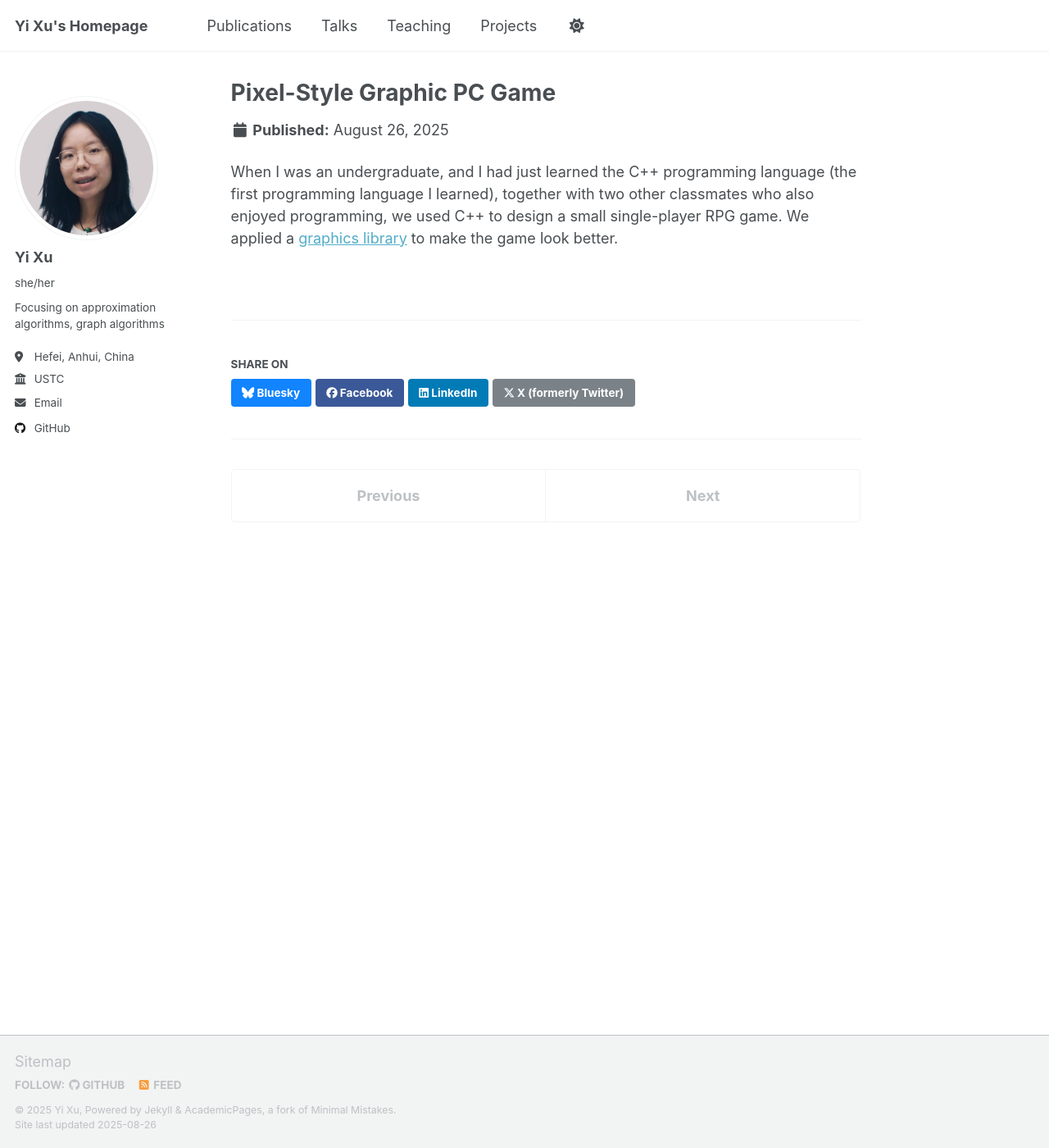
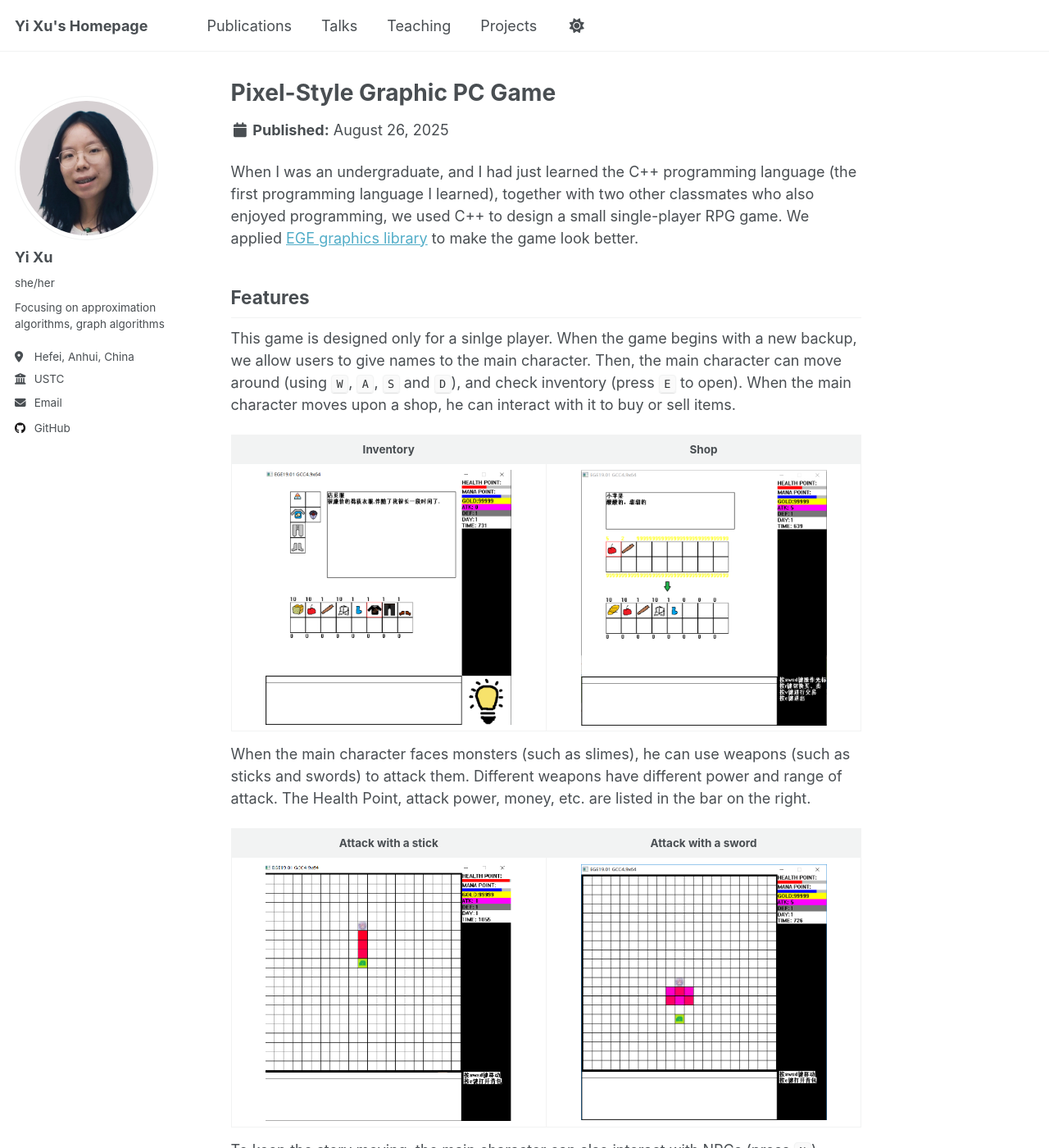
Before and after one commit to yixu-cs/yixu-cs.github.io, a Jekyll site: the page built from _projects/2019-PCGame.md, in a window 1280 px wide and 1400 px high. Shown: the whole window at 82% size. Built offline with Jekyll 4.4.1, drawn with Linux system fonts in a browser that asks for light colours; a script that is not in the unit is left out; some of the changed text lies outside the part shown.

Commit message:
finished detailed description of PC game project

```diff
--- a/_projects/2019-PCGame.md
+++ b/_projects/2019-PCGame.md
@@ -1,14 +1,61 @@
 ---
 title: "Pixel-Style Graphic PC Game"
+role: "Participant."
 start: 2019-10-01
 end: 2020-06-12
 excerpt: "Utilized C++ to implement features for character navigation, combat, item selection, map loading and NPC iteraction. <br/><img src='/images/projects/game-overview.png' width='400' />"
 collection: projects
 ---
 
-When I was an undergraduate, and I had just learned the C++ programming language (the first programming language I learned), together with two other classmates who also enjoyed programming, we used C++ to design a small single-player RPG game. We applied a [graphics library](https://xege.org/) to make the game look better.
+When I was an undergraduate, and I had just learned the C++ programming language (the first programming language I learned), together with two other classmates who also enjoyed programming, we used C++ to design a small single-player RPG game. We applied [EGE graphics library](https://xege.org/) to make the game look better.
+
+Features
+------
+
+This game is designed only for a sinlge player. When the game begins with a new backup, we allow users to give names to the main character.
+Then, the main character can move around (using `W`, `A`, `S` and `D`), and check inventory (press `E` to open). When the main character moves upon a shop, he can interact with it to buy or sell items.
+
+Inventory             |  Shop
+:-------------------------:|:-------------------------:
+<img src="/images/projects/game-package.png" width="300" />  |  <img src="/images/projects/game-store.png" width="300" />
+
+When the main character faces monsters (such as slimes), he can use weapons (such as sticks and swords) to attack them. Different weapons have different power and range of attack.
+The Health Point, attack power, money, etc. are listed in the bar on the right.
+
+Attack with a stick             |  Attack with a sword
+:-------------------------:|:-------------------------:
+<img src="/images/projects/game-attack2.png" width="300" />  |  <img src="/images/projects/game-attack.png" width="300" />
+
+To keep the story moving, the main character can also interact with NPCs (press `N`), check the current task list (press `T`; completed tasks are marked `(done)`) and view thumbnails of the maps that have already been explored (press `M`).
+
+Interact with an NPC             |  Check task list     | View thumbnails
+:-------------------------:|:-------------------------:|:-------------------------:
+<img src="/images/projects/game-talkNPC.png" width="300" />  |  <img src="/images/projects/game-showtasks.png" width="300" />  | <img src="/images/projects/game-show-whole-map.png" width="300" />
+
+When the user closes the game, we can also write all the relative progress into file to backup. Then the next time he opens the game, he can read the backup and continue the progress.
 
 
-<!-- Solarized dark             |  Solarized Ocean
+Techniques
+------
+
+* **Basic layout**
+
+  The EGE graphics library can draw simple shapes like tables and rectangles, and it can display text on the graphics. This makes it possible to show dialogues with NPCs, as well as features like shops and inventory.
+
+* **Load the map**
+
+  We store small environmental tiles (like grass, house, mountain, tree, etc.) into pictures, and name them by unique ID numbers. Then, we define the whole map by a matrix indicating these IDs. Thus, when we reads the file which stores the matrix, we put the corresponding picture into places to load the map.
+
+Matrix file             |  Whole map
 :-------------------------:|:-------------------------:
-![](/images/500x300.png)  |  ![](/images/500x300.png) -->
+<img src="/images/projects/game-mapmatrix.png" width="300" />  |  <img src="/images/projects/game-multimap.png" width="300" />
+
+  When the main character moves to the entry of another map, we load tiles according to that map.
+
+* **User input**
+
+  We use function `getch()` to handle the input from the user. When the input is `W/A/S/D`, we calculate the character's position, and reload the map; otherwise, if the input is `E/T/N/M`, we call other functions to perform the relavant interaction.
+
+* **Obstacle detection**
+
+  We first store the IDs of the tiles representing obstacles in a file. By reading this file, we can identify which tiles are obstacles. After calculating the character's position, if the new position corresponds to a tile that is an obstacle, we do not update the map.
```
